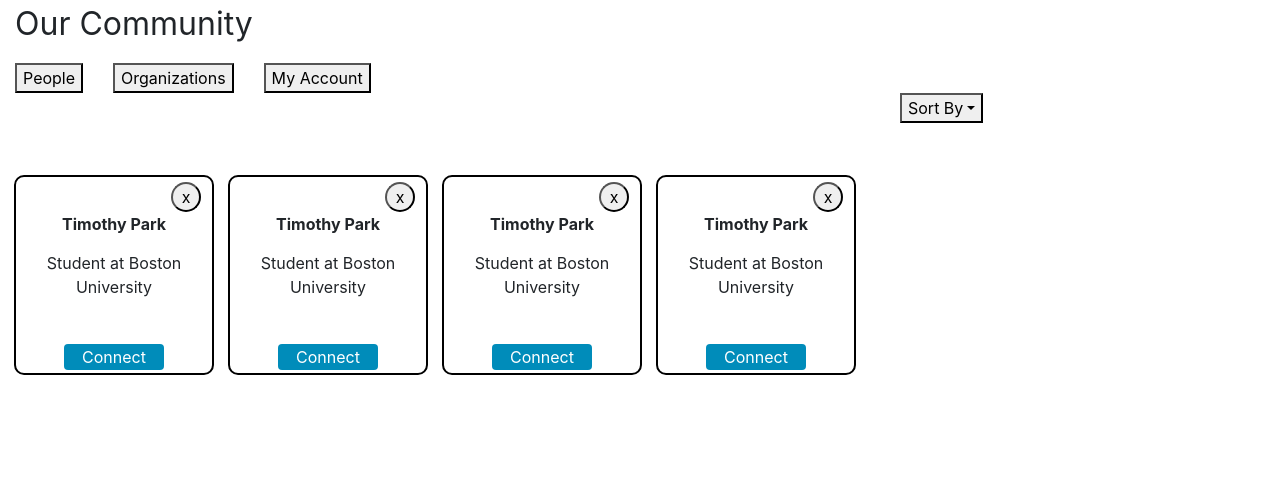
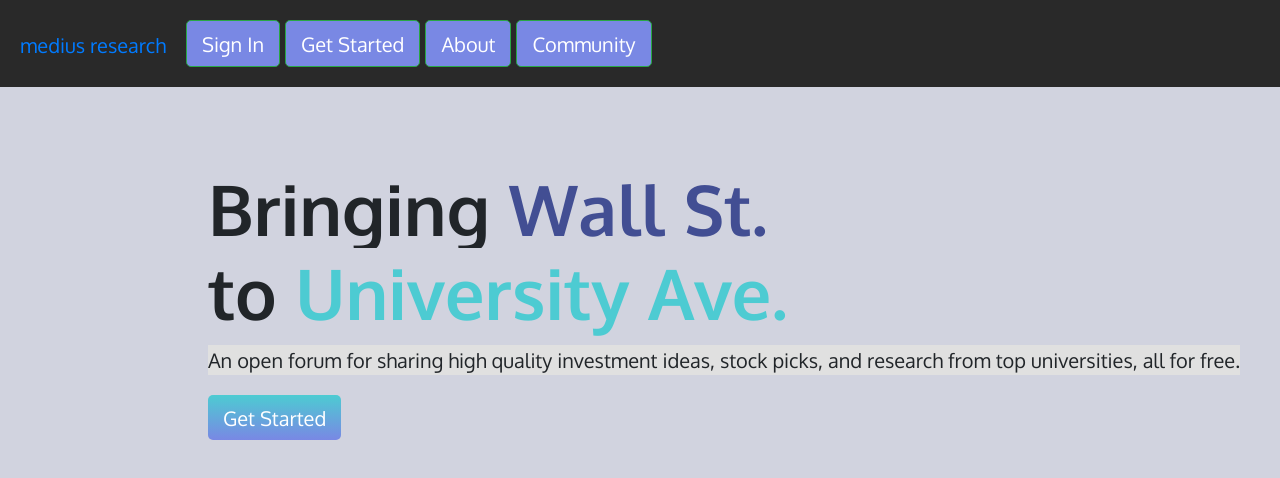
Before and after one commit to Medius-Research-Website/medius-frontend, a React (Create React App) app: page / in a window 1280 px wide. Shown: the top 478 px of the page. Built offline with nearby package versions, Linux system fonts and the light colour scheme.

Commit message:
Update index.js

```diff
--- a/src/index.js
+++ b/src/index.js
@@ -4,12 +4,12 @@ import "./index.css";
 import * as serviceWorker from "./serviceWorker";
 import "bootstrap/dist/css/bootstrap.css";
 //import LandingPage from "./pages/landingPage";
-import Community from "./pages/communityPage";
-//import App from "./App";
+//import Community from "./pages/communityPage";
+import App from "./App";
 
 ReactDOM.render(
   <React.StrictMode>
-    <Community />
+    <App />
   </React.StrictMode>,
   document.getElementById("root")
 );
```
